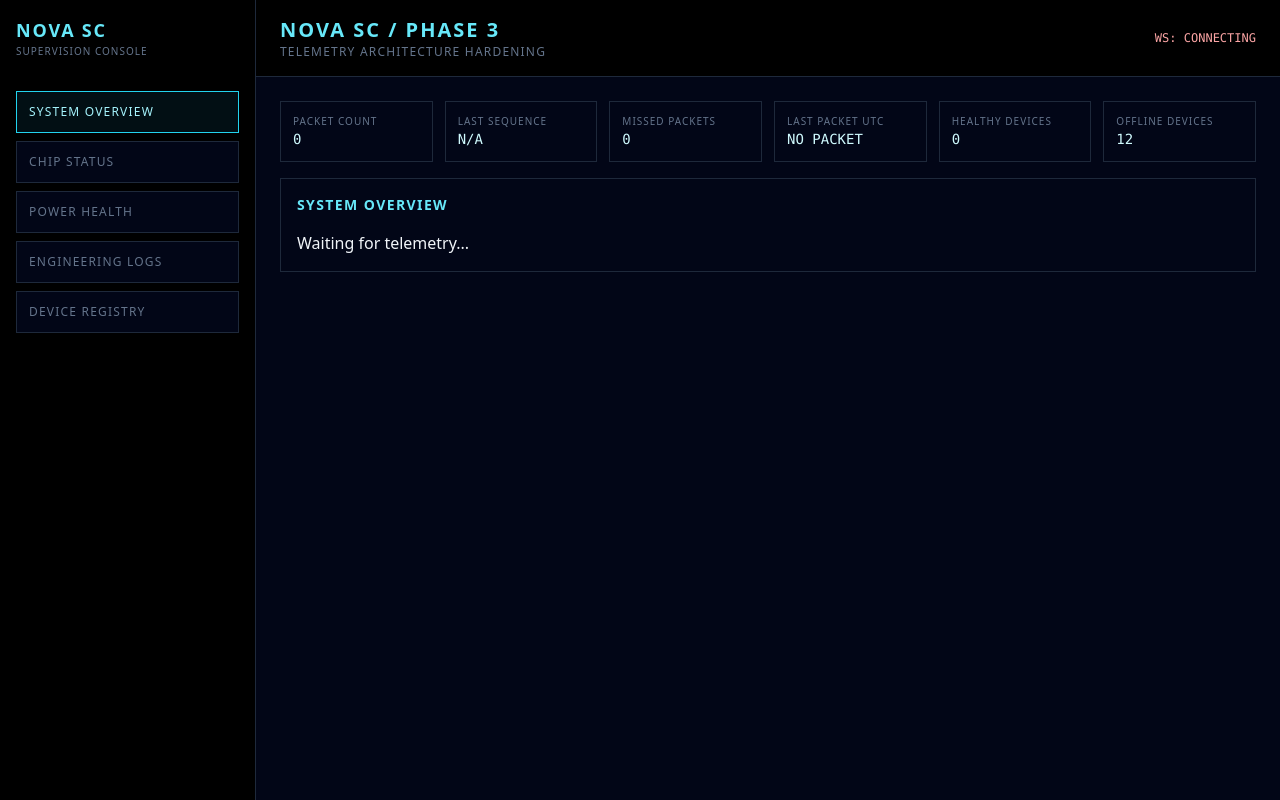
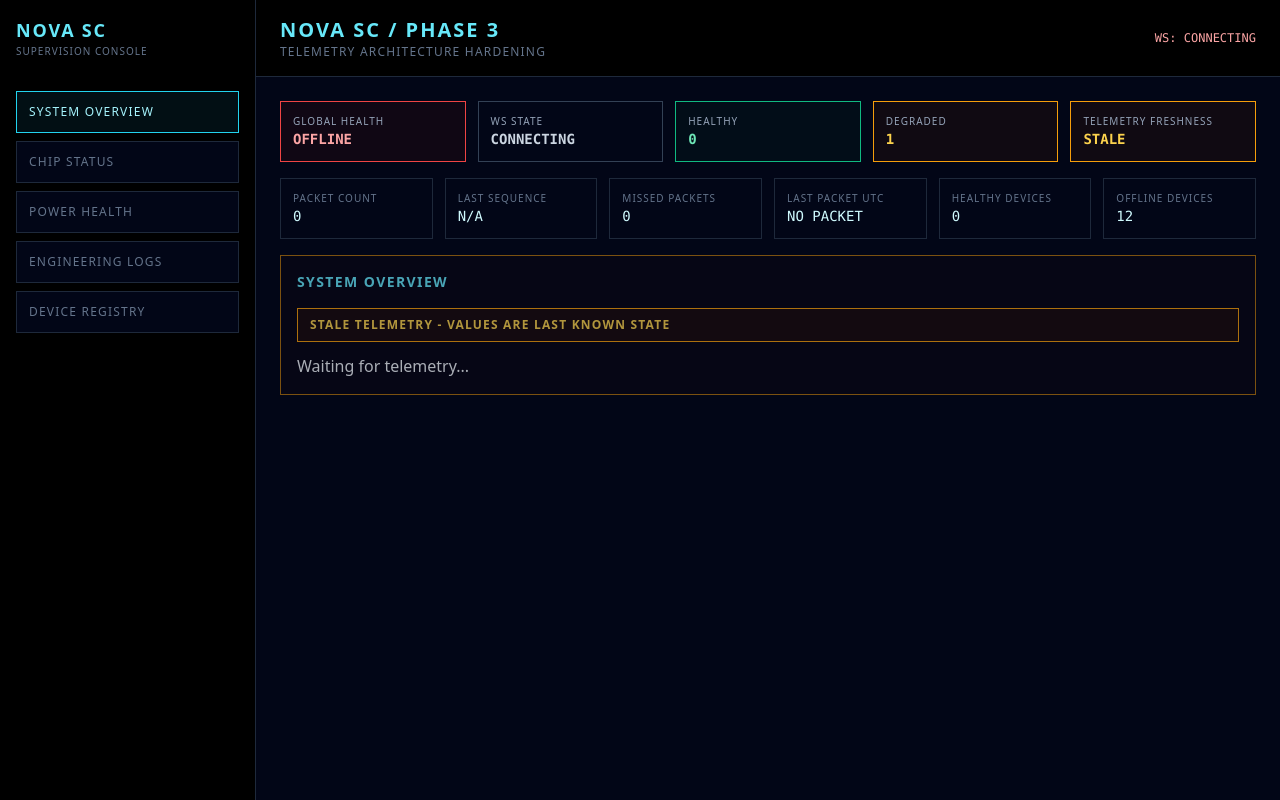
Before and after one commit to vishal-221810402051/NOVA---Supervision-Console-, a React (Vite) app in the folder frontend/: page / in a window 1280 px wide. Built offline with nearby package versions, Linux system fonts and the light colour scheme; no server answers.

Commit message:
PHASE-4.3: Global system health and stale telemetry UI validated

```diff
--- a/frontend/src/App.tsx
+++ b/frontend/src/App.tsx
@@ -8,6 +8,7 @@ import { EngineeringLogs } from "./components/EngineeringLogs";
 import { Sidebar } from "./components/Sidebar";
 import { TelemetryStats } from "./components/TelemetryStats";
 import { DeviceRegistryPanel } from "./components/DeviceRegistryPanel";
+import { GlobalStatusBar } from "./components/GlobalStatusBar";
 
 type Page = "overview" | "chips" | "power" | "logs" | "registry";
 
@@ -50,6 +51,7 @@ export default function App() {
         </header>
 
         <main className="grid gap-4 p-6">
+          <GlobalStatusBar />
           <TelemetryStats />
 
           {activePage === "overview" && <SystemOverview />}
--- a/frontend/src/components/ChipStatus.tsx
+++ b/frontend/src/components/ChipStatus.tsx
@@ -24,9 +24,22 @@ export function ChipStatus() {
 }
 
 function Panel({ title, children }: any) {
+  const isTelemetryStale = useTelemetryStore((s) => s.isTelemetryStale);
+
   return (
-    <section className="border border-slate-800 bg-slate-950 p-4">
+    <section
+      className={`border p-4 ${
+        isTelemetryStale
+          ? "border-amber-500/70 bg-amber-950/10 opacity-70"
+          : "border-slate-800 bg-slate-950"
+      }`}
+    >
       <h2 className="mb-4 text-sm font-bold uppercase tracking-widest text-cyan-300">{title}</h2>
+      {isTelemetryStale && (
+        <div className="mb-3 border border-amber-500 bg-amber-950/30 px-3 py-2 text-xs font-bold uppercase tracking-widest text-amber-300">
+          STALE TELEMETRY - VALUES ARE LAST KNOWN STATE
+        </div>
+      )}
       {children}
     </section>
   );
--- /dev/null
+++ b/frontend/src/components/GlobalStatusBar.tsx
@@ -0,0 +1,57 @@
+import { useTelemetryStore } from "../store/telemetryStore";
+
+export function GlobalStatusBar() {
+  const globalHealth = useTelemetryStore((s) => s.globalHealth);
+  const registrySummary = useTelemetryStore((s) => s.registrySummary);
+  const connectionState = useTelemetryStore((s) => s.connectionState);
+  const isTelemetryStale = useTelemetryStore((s) => s.isTelemetryStale);
+
+  return (
+    <section className="grid grid-cols-5 gap-3">
+      <StatusMetric label="Global Health" value={globalHealth} state={globalHealth} />
+      <StatusMetric label="WS State" value={connectionState} state={connectionState} />
+      <StatusMetric label="Healthy" value={registrySummary.healthy.toString()} state="HEALTHY" />
+      <StatusMetric label="Degraded" value={registrySummary.degraded.toString()} state="DEGRADED" />
+      <StatusMetric
+        label="Telemetry Freshness"
+        value={isTelemetryStale ? "STALE" : "LIVE"}
+        state={isTelemetryStale ? "DEGRADED" : "HEALTHY"}
+      />
+    </section>
+  );
+}
+
+function StatusMetric({
+  label,
+  value,
+  state,
+}: {
+  label: string;
+  value: string;
+  state: string;
+}) {
+  return (
+    <div className={`border p-3 ${stateClass(state)}`}>
+      <div className="text-[10px] uppercase tracking-widest text-slate-400">
+        {label}
+      </div>
+      <div className="font-mono text-sm font-bold">{value}</div>
+    </div>
+  );
+}
+
+function stateClass(state: string) {
+  if (state === "HEALTHY" || state === "CONNECTED" || state === "LIVE") {
+    return "border-emerald-500 bg-emerald-950/20 text-emerald-300";
+  }
+
+  if (state === "DEGRADED" || state === "RECONNECTING" || state === "STALE") {
+    return "border-amber-500 bg-amber-950/20 text-amber-300";
+  }
+
+  if (state === "FAIL_SAFE" || state === "OFFLINE") {
+    return "border-red-500 bg-red-950/20 text-red-300";
+  }
+
+  return "border-slate-700 bg-slate-950 text-slate-300";
+}
--- a/frontend/src/components/PowerHealth.tsx
+++ b/frontend/src/components/PowerHealth.tsx
@@ -19,9 +19,22 @@ export function PowerHealth() {
 }
 
 function Panel({ title, children }: any) {
+  const isTelemetryStale = useTelemetryStore((s) => s.isTelemetryStale);
+
   return (
-    <section className="border border-slate-800 bg-slate-950 p-4">
+    <section
+      className={`border p-4 ${
+        isTelemetryStale
+          ? "border-amber-500/70 bg-amber-950/10 opacity-70"
+          : "border-slate-800 bg-slate-950"
+      }`}
+    >
       <h2 className="mb-4 text-sm font-bold uppercase tracking-widest text-cyan-300">{title}</h2>
+      {isTelemetryStale && (
+        <div className="mb-3 border border-amber-500 bg-amber-950/30 px-3 py-2 text-xs font-bold uppercase tracking-widest text-amber-300">
+          STALE TELEMETRY - VALUES ARE LAST KNOWN STATE
+        </div>
+      )}
       {children}
     </section>
   );
--- a/frontend/src/components/SystemOverview.tsx
+++ b/frontend/src/components/SystemOverview.tsx
@@ -12,7 +12,7 @@ export function SystemOverview() {
         <StatusBadge label="MAIN MCU" state={data.main_mcu.health_state} />
         <StatusBadge label="SUB MCU" state={data.sub_mcu.health_state} />
         <StatusBadge label="WiFi" state={data.wifi.connection_state} />
-        <StatusBadge label="MAIN ↔ SUB UART" state={data.main_sub_uart.link_state} />
+        <StatusBadge label="MAIN / SUB UART" state={data.main_sub_uart.link_state} />
       </div>
 
       <div className="mt-4 grid grid-cols-4 gap-3 text-sm">
@@ -26,9 +26,22 @@ export function SystemOverview() {
 }
 
 function Panel({ title, children }: any) {
+  const isTelemetryStale = useTelemetryStore((s) => s.isTelemetryStale);
+
   return (
-    <section className="border border-slate-800 bg-slate-950 p-4">
+    <section
+      className={`border p-4 ${
+        isTelemetryStale
+          ? "border-amber-500/70 bg-amber-950/10 opacity-70"
+          : "border-slate-800 bg-slate-950"
+      }`}
+    >
       <h2 className="mb-4 text-sm font-bold uppercase tracking-widest text-cyan-300">{title}</h2>
+      {isTelemetryStale && (
+        <div className="mb-3 border border-amber-500 bg-amber-950/30 px-3 py-2 text-xs font-bold uppercase tracking-widest text-amber-300">
+          STALE TELEMETRY - VALUES ARE LAST KNOWN STATE
+        </div>
+      )}
       {children}
     </section>
   );
--- a/frontend/src/state/deviceRegistry.ts
+++ b/frontend/src/state/deviceRegistry.ts
@@ -304,3 +304,31 @@ export function ageDeviceRegistry(
 
   return next;
 }
+
+export function getGlobalSystemHealth(registry: DeviceRegistry): HealthState {
+  const devices = Object.values(registry);
+
+  const hasFailSafe = devices.some((d) => d.health_state === "FAIL_SAFE");
+  if (hasFailSafe) return "FAIL_SAFE";
+
+  const criticalIds = [
+    DEVICE_IDS.MAIN_MCU,
+    DEVICE_IDS.SUB_MCU,
+    DEVICE_IDS.WIFI_LINK,
+    DEVICE_IDS.MAIN_SUB_UART,
+    DEVICE_IDS.RAIL_5V,
+    DEVICE_IDS.RAIL_3V3,
+  ];
+
+  const criticalDevices = criticalIds.map((id) => registry[id]);
+
+  const criticalOffline = criticalDevices.some(
+    (d) => d?.health_state === "OFFLINE"
+  );
+  if (criticalOffline) return "OFFLINE";
+
+  const hasDegraded = devices.some((d) => d.health_state === "DEGRADED");
+  if (hasDegraded) return "DEGRADED";
+
+  return "HEALTHY";
+}
--- a/frontend/src/store/telemetryStore.ts
+++ b/frontend/src/store/telemetryStore.ts
@@ -10,6 +10,7 @@ import type {
 import {
   ageDeviceRegistry,
   createInitialDeviceRegistry,
+  getGlobalSystemHealth,
   getRegistrySummary,
   updateRegistryFromChipStatus,
   updateRegistryFromPowerHealth,
@@ -28,6 +29,8 @@ type TelemetryState = {
   powerHealth: PowerHealthPayload | null;
   deviceRegistry: DeviceRegistry;
   registrySummary: ReturnType<typeof getRegistrySummary>;
+  globalHealth: ReturnType<typeof getGlobalSystemHealth>;
+  isTelemetryStale: boolean;
   logs: EngineeringLog[];
 
   setConnectionState: (state: ConnectionState) => void;
@@ -65,6 +68,8 @@ export const useTelemetryStore = create<TelemetryState>((set) => ({
   powerHealth: null,
   deviceRegistry: createInitialDeviceRegistry(),
   registrySummary: getRegistrySummary(createInitialDeviceRegistry()),
+  globalHealth: getGlobalSystemHealth(createInitialDeviceRegistry()),
+  isTelemetryStale: false,
   logs: [],
 
   setConnectionState: (state) => set({ connectionState: state }),
@@ -72,10 +77,17 @@ export const useTelemetryStore = create<TelemetryState>((set) => ({
   ageRegistry: () =>
     set((state) => {
       const agedRegistry = ageDeviceRegistry(state.deviceRegistry);
+      const globalHealth = getGlobalSystemHealth(agedRegistry);
+      const isTelemetryStale =
+        state.lastPacketAt === null
+          ? true
+          : Date.now() - new Date(state.lastPacketAt).getTime() > 3000;
 
       return {
         deviceRegistry: agedRegistry,
         registrySummary: getRegistrySummary(agedRegistry),
+        globalHealth,
+        isTelemetryStale,
       };
     }),
 
@@ -153,6 +165,8 @@ export const useTelemetryStore = create<TelemetryState>((set) => ({
             : state.powerHealth,
         deviceRegistry,
         registrySummary: getRegistrySummary(deviceRegistry),
+        globalHealth: getGlobalSystemHealth(deviceRegistry),
+        isTelemetryStale: false,
         logs: [log, ...state.logs].slice(0, 100),
       };
     }),
```
